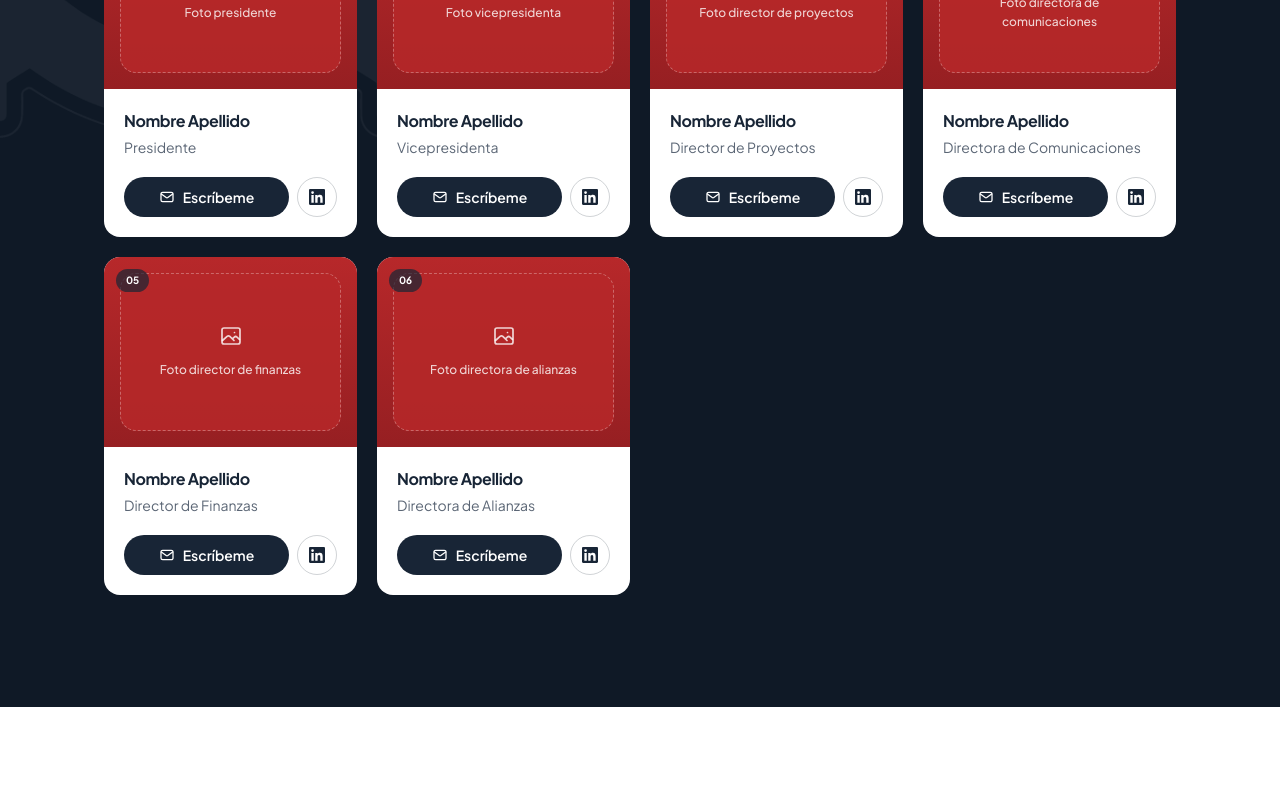
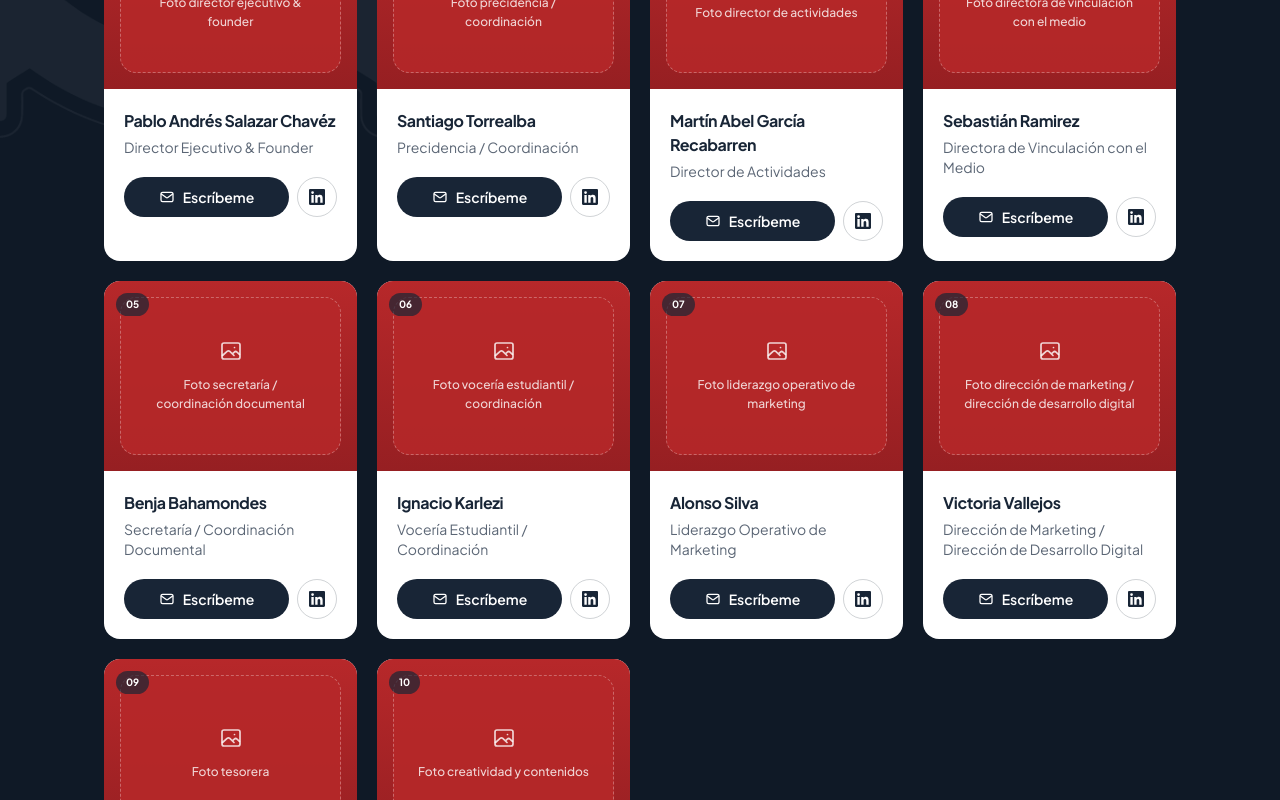
Before and after one commit to Victopvl/Brochure-Web---Club-Emprendedores, a React (Vite) app: page / in a window 1280 px wide. Shown: the part 3240-4040 px from the top of the page. Built offline with nearby package versions, Linux system fonts and the light colour scheme.

Commit message:
Update board members and information

```diff
--- a/src/data/board.ts
+++ b/src/data/board.ts
@@ -2,38 +2,62 @@ import type { BoardMember } from "../types/content.ts";
 
 export const board: BoardMember[] = [
   {
-    name: "Nombre Apellido",
-    role: "Presidente",
+    name: "Pablo Andrés Salazar Chavéz",
+    role: "Director Ejecutivo & Founder",
     email: "presidencia@unab.cl",
     linkedinUrl: "https://www.linkedin.com/",
   },
   {
-    name: "Nombre Apellido",
-    role: "Vicepresidenta",
+    name: "Santiago Torrealba",
+    role: "Precidencia / Coordinación",
     email: "vicepresidencia@unab.cl",
     linkedinUrl: "https://www.linkedin.com/",
   },
   {
-    name: "Nombre Apellido",
-    role: "Director de Proyectos",
+    name: "Martín Abel García Recabarren",
+    role: "Director de Actividades",
     email: "proyectos@unab.cl",
     linkedinUrl: "https://www.linkedin.com/",
   },
   {
-    name: "Nombre Apellido",
-    role: "Directora de Comunicaciones",
+    name: "Sebastián Ramirez",
+    role: "Directora de Vinculación con el Medio",
     email: "comunicaciones@unab.cl",
     linkedinUrl: "https://www.linkedin.com/",
   },
   {
-    name: "Nombre Apellido",
-    role: "Director de Finanzas",
+    name: "Benja Bahamondes",
+    role: "Secretaría / Coordinación Documental",
     email: "finanzas@unab.cl",
     linkedinUrl: "https://www.linkedin.com/",
   },
   {
-    name: "Nombre Apellido",
-    role: "Directora de Alianzas",
+    name: "Ignacio Karlezi",
+    role: "Vocería Estudiantil / Coordinación",
+    email: "alianzas@unab.cl",
+    linkedinUrl: "https://www.linkedin.com/",
+  },
+  {
+    name: "Alonso Silva",
+    role: "Liderazgo Operativo de Marketing",
+    email: "alianzas@unab.cl",
+    linkedinUrl: "https://www.linkedin.com/",
+  },
+  {
+    name: "Victoria Vallejos",
+    role: "Dirección de Marketing / Dirección de Desarrollo Digital",
+    email: "alianzas@unab.cl",
+    linkedinUrl: "https://www.linkedin.com/",
+  },
+  {
+    name: "Kiana Kaltennegger",
+    role: "Tesorera",
+    email: "alianzas@unab.cl",
+    linkedinUrl: "https://www.linkedin.com/",
+  },
+  {
+    name: "Cristobal Villablanca",
+    role: "Creatividad y Contenidos",
     email: "alianzas@unab.cl",
     linkedinUrl: "https://www.linkedin.com/",
   },
```
